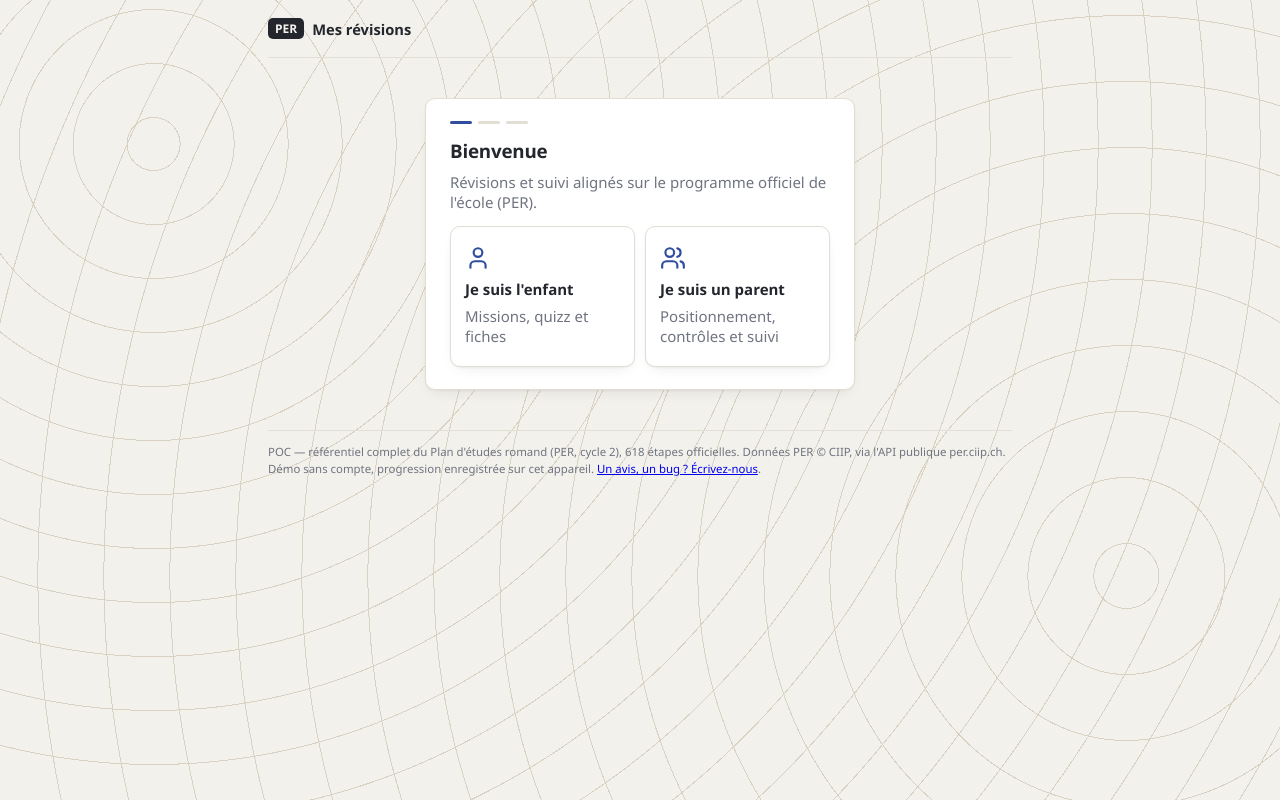
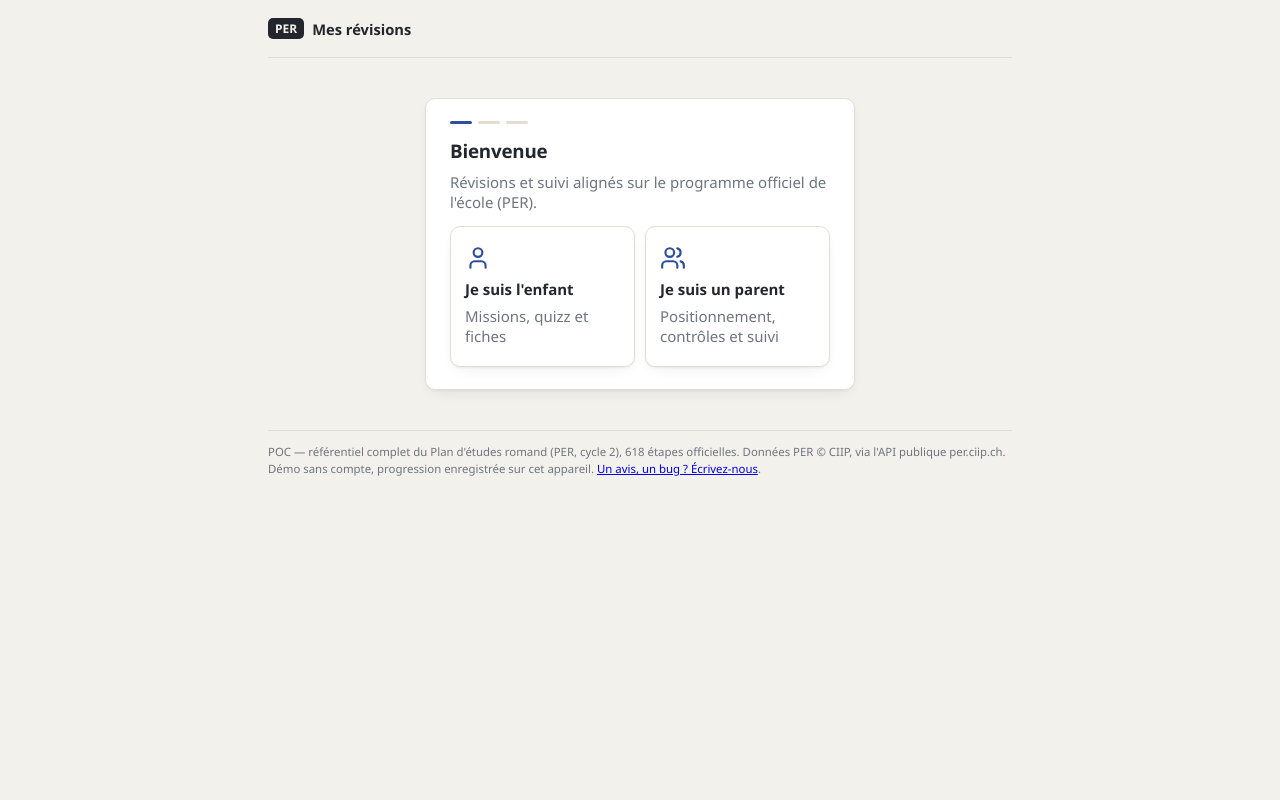
Before and after one commit to Loupv/per-poc, a React (Vite) app: page / in a window 1280 px wide. Built offline with nearby package versions, Linux system fonts and the light colour scheme.

Commit message:
retire la texture de courbes de niveau : decorative, sans apport

```diff
--- a/src/index.css
+++ b/src/index.css
@@ -78,26 +78,7 @@
 
 * { box-sizing: border-box; }
 html, body { margin: 0; padding: 0; }
-body {
-  background: var(--bg);
-  min-height: 100vh;
-  /* courbes de niveau : anneaux concentriques très pâles, comme sur une carte */
-  background-image:
-    repeating-radial-gradient(circle at 12% 18%, transparent 0 26px, var(--contour) 26px 27px, transparent 27px 54px),
-    repeating-radial-gradient(circle at 88% 72%, transparent 0 32px, var(--contour) 32px 33px, transparent 33px 66px);
-  background-attachment: fixed;
-  opacity: 1;
-}
-body::before {
-  /* voile qui atténue la texture pour garder le texte parfaitement lisible */
-  content: "";
-  position: fixed;
-  inset: 0;
-  background: var(--paper);
-  opacity: 0.9;
-  pointer-events: none;
-  z-index: -1;
-}
+body { background: var(--bg); min-height: 100vh; }
 
 .app { max-width: 780px; margin: 0 auto; padding: 0 18px 40px; }
 
```
